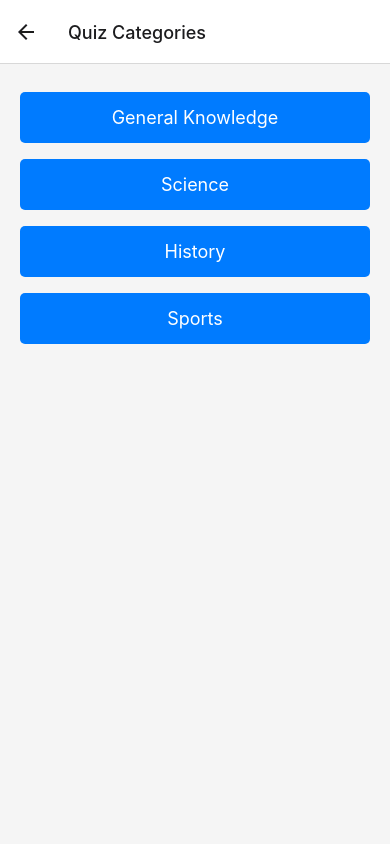
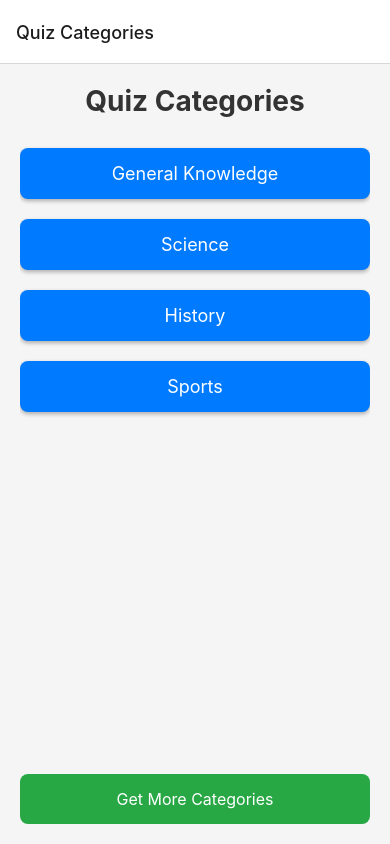
Before and after one commit to dhyey2075/Hacktoberfest24-Quiz-App-React-Native, a React Native app: screen /Home in a window 390 px wide. Built offline with nearby package versions, Linux system fonts and the light colour scheme; no server answers.

Commit message:
navigation changes

```diff
--- a/navigations/AppNavigator.js
+++ b/navigations/AppNavigator.js
@@ -12,7 +12,7 @@ const Stack = createStackNavigator();
 const AppNavigator = () => {
     return (
         <NavigationContainer>
-            <Stack.Navigator initialRouteName="Category">
+            <Stack.Navigator initialRouteName="Home">
                 {/* Home Screen */}
                 <Stack.Screen
                     name="Home"
--- a/screens/HomeScreen.js
+++ b/screens/HomeScreen.js
@@ -1,5 +1,5 @@
 import React from 'react';
-import { View, Text, FlatList, TouchableOpacity, StyleSheet } from 'react-native';
+import { View, Text, FlatList, TouchableOpacity, StyleSheet, Image } from 'react-native';
 
 const HomeScreen = ({ navigation }) => {
     // Static quiz categories
@@ -13,16 +13,15 @@ const HomeScreen = ({ navigation }) => {
     // Handle category selection
     const handleCategoryPress = (category) => {
         // navigating to question page
-        navigation.navigate('Question', {category });
-        // Navigation logic can be implemented later
-
-        // navigating to question page
-        navigation.navigate('Question', {category });
+        navigation.navigate('Question', { category });
         console.log('Selected category:', category.name);
     };
 
     return (
         <View style={styles.container}>
+            {/* Header */}
+            <Text style={styles.title}>Quiz Categories</Text>
+            {/* Optional logo or image */}
 
             <FlatList
                 data={categories}
@@ -35,7 +34,14 @@ const HomeScreen = ({ navigation }) => {
                         <Text style={styles.categoryText}>{item.name}</Text>
                     </TouchableOpacity>
                 )}
+                contentContainerStyle={styles.listContainer}
             />
+            <TouchableOpacity
+                style={styles.moreCategoriesButton}
+                onPress={() => navigation.navigate('Category')}
+            >
+                <Text style={styles.moreCategoriesText}>Get More Categories</Text>
+            </TouchableOpacity>
         </View>
     );
 };
@@ -47,22 +53,51 @@ const styles = StyleSheet.create({
         backgroundColor: '#f5f5f5',
     },
     title: {
-        fontSize: 24,
+        fontSize: 28,
         fontWeight: 'bold',
         textAlign: 'center',
         marginBottom: 20,
+        color: '#333',
+    },
+    logo: {
+        width: '100%',
+        height: 120,
+        resizeMode: 'contain',
+        marginBottom: 20,
+    },
+    listContainer: {
+        paddingBottom: 20,
     },
     categoryButton: {
         backgroundColor: '#007bff',
         padding: 15,
-        marginVertical: 8,
-        borderRadius: 5,
+        marginVertical: 10,
+        borderRadius: 8,
+        shadowColor: '#000',
+        shadowOffset: {
+            width: 0,
+            height: 2,
+        },
+        shadowOpacity: 0.3,
+        shadowRadius: 4,
+        elevation: 3, // For Android shadow
     },
     categoryText: {
         color: '#fff',
         fontSize: 18,
         textAlign: 'center',
     },
+    moreCategoriesButton: {
+        backgroundColor: '#28a745',
+        padding: 15,
+        borderRadius: 8,
+        alignItems: 'center',
+        marginTop: 20,
+    },
+    moreCategoriesText: {
+        color: '#fff',
+        fontSize: 16,
+    },
 });
 
 export default HomeScreen;
--- a/screens/QuestionScreen.js
+++ b/screens/QuestionScreen.js
@@ -1,6 +1,7 @@
-import React, {useState} from 'react';
+import React, { useState } from 'react';
 import { View, Text, StyleSheet, TouchableOpacity } from 'react-native';
 import { MaterialIcons } from '@expo/vector-icons';
+import FontAwesome from 'react-native-vector-icons/FontAwesome';
 
 const QuestionScreen = ({ route }) => {
 
@@ -70,11 +71,17 @@ const QuestionScreen = ({ route }) => {
         }
     };
 
+    const handleBackPress = () => {
+        questionIndex > 0 ? setQuestionIndex(questionIndex - 1) : console.log('No more questions');
+    }
+
 
     return (
             <View style={styles.container} key={questionIndex}>
                 {/* Category and Difficulty level on top left */}
                 <View style={styles.topBar}>
+                    <FontAwesome name='arrow-left' size={25} style={{marginBottom: 10}} onPress={handleBackPress}/>
+
                     <Text style={styles.difficultyText}>Difficulty: {sampleQuestion.difficulty}</Text>
                 </View>
 
--- a/screens/QuizCategoryScreen.js
+++ b/screens/QuizCategoryScreen.js
@@ -21,7 +21,6 @@ export default function QuizCategoryScreen() {
                 const data = await response.json();
 
                 // Log the structure to ensure we are setting `categories` correctly
-                console.log("Fetched data:", data);
 
                 // Assuming `data` is the array we need
                 if (Array.isArray(data.triviaCategories)) {
```
Lines whose indentation alone changed are shown as unchanged.
